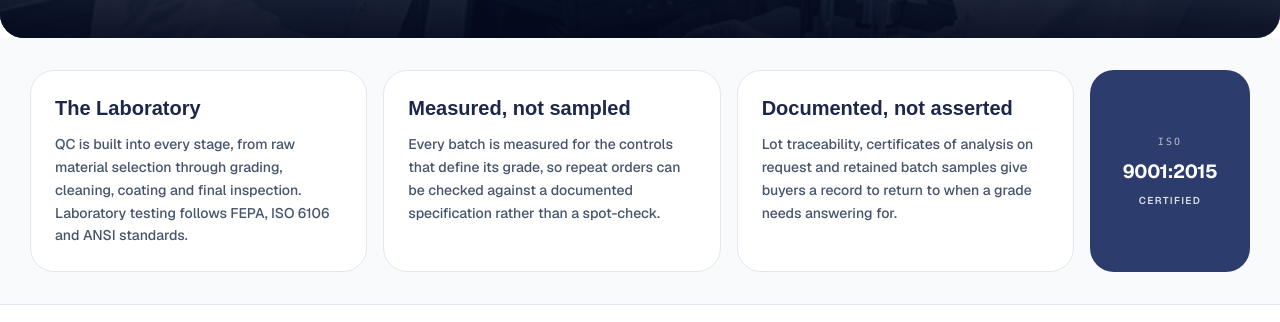
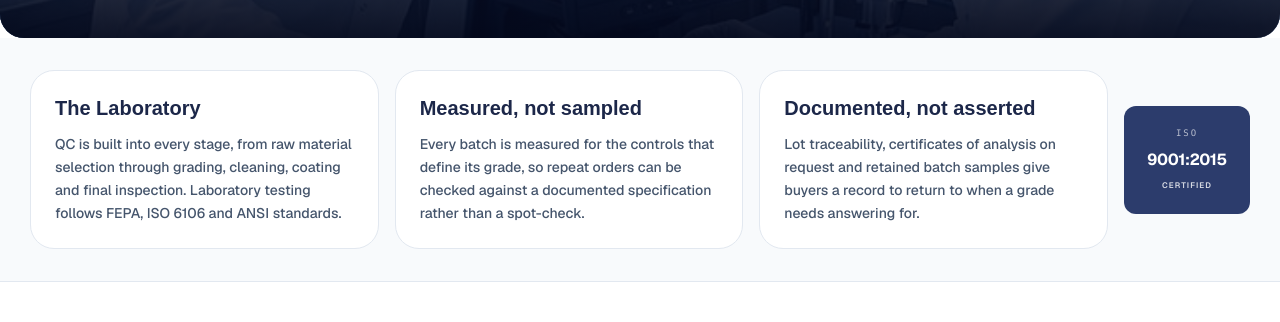
Before and after one commit to Marc123345/Designsystemuri, a Next.js app: page /de/quality in a window 1280 px wide. Shown: the part 331-653 px from the top of the page. Built offline with nearby package versions, Linux system fonts and the light colour scheme; no server answers; a web font is replaced by a local one.

Commit message:
Refine QC ISO certification badge

```diff
--- a/src/app/[locale]/quality/page.tsx
+++ b/src/app/[locale]/quality/page.tsx
@@ -96,7 +96,7 @@ const QualityPage = async ({ params }: { params: Promise<{ locale: Locale }> })
 
       <section data-note="quality-proof" className="border-default-200 border-b bg-default-50 py-7 lg:py-8">
         <div className="container">
-          <div className="grid gap-4 sm:grid-cols-2 lg:grid-cols-[repeat(3,minmax(0,1fr))_160px]">
+          <div className="grid gap-4 sm:grid-cols-2 lg:grid-cols-[repeat(3,minmax(0,1fr))_126px]">
             <article className="rounded-card border-default-200 border bg-white p-5 lg:p-6">
               <h2 className="text-primary-3 text-[20px] font-semibold">{t(locale, 'The Laboratory')}</h2>
               <p className="text-default-600 mt-3 text-[14px] leading-relaxed">
@@ -118,10 +118,10 @@ const QualityPage = async ({ params }: { params: Promise<{ locale: Locale }> })
               </p>
             </article>
 
-            <article className="bg-primary rounded-card flex min-h-[132px] flex-col items-center justify-center p-5 text-center text-white sm:min-h-[150px] lg:min-h-0">
-              <span className="font-mono text-[10px] tracking-[0.22em] text-white/65 uppercase">ISO</span>
-              <strong className="mt-2 text-[19px] leading-none tracking-[-0.03em] text-white">9001:2015</strong>
-              <span className="mt-2 text-[10px] font-semibold tracking-[0.14em] text-white/82 uppercase">{t(locale, 'Certified')}</span>
+            <article className="bg-primary rounded-control flex min-h-[94px] flex-col items-center justify-center self-center px-3 py-4 text-center text-white sm:min-h-[104px] lg:min-h-[108px]">
+              <span className="font-mono text-[9px] tracking-[0.22em] text-white/65 uppercase">ISO</span>
+              <strong className="mt-1.5 text-[16px] leading-none tracking-[-0.03em] text-white">9001:2015</strong>
+              <span className="mt-1.5 text-[8px] font-semibold tracking-[0.14em] text-white/82 uppercase">{t(locale, 'Certified')}</span>
             </article>
           </div>
         </div>
```
